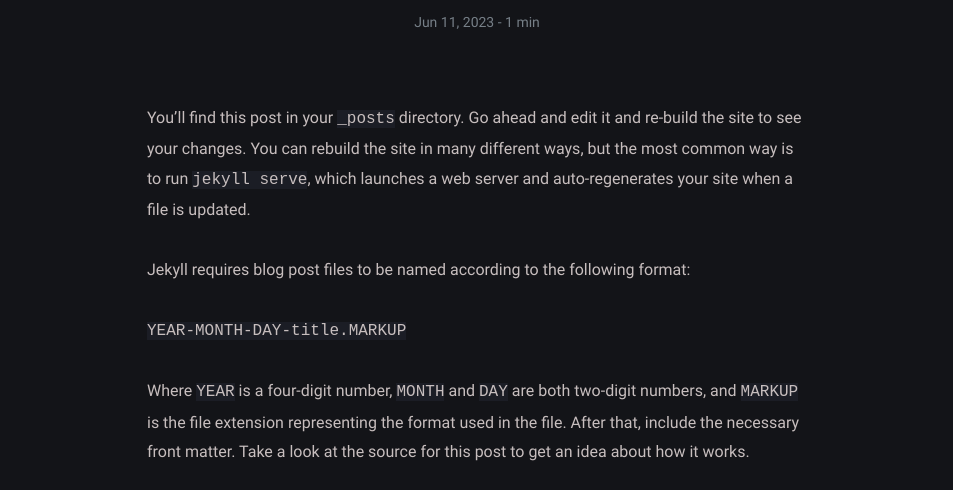
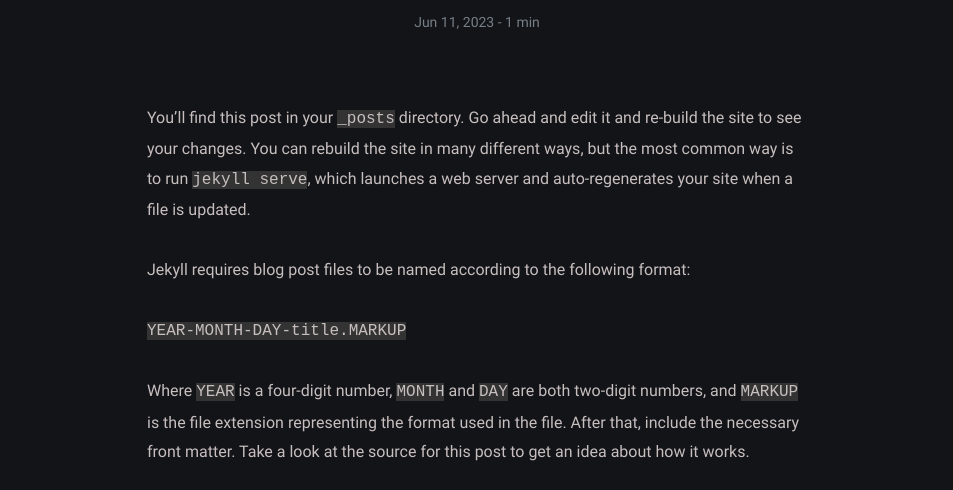
Before and after one commit to gadivalr/mess, a Jekyll site: the page built from _posts/welcome-to-jekyll/2020-08-29-welcome-to-jekyll.md, in a window 1280 px wide. Shown: the part 171-661 px from the top of the page, without its empty margins (163-1116 px from the left). Built offline with Jekyll 4.4.1, drawn with Linux system fonts in a browser that asks for light colours; comment, search, counter and statistics services are not loaded.

Commit message:
Update _dark.scss

```diff
--- a/_sass/klise/_dark.scss
+++ b/_sass/klise/_dark.scss
@@ -56,7 +56,7 @@
   // Syntax
   code {
     &.highlighter-rouge {
-      background-color: $dark-light;
+      background-color: #333;
     }
   }
 
```
